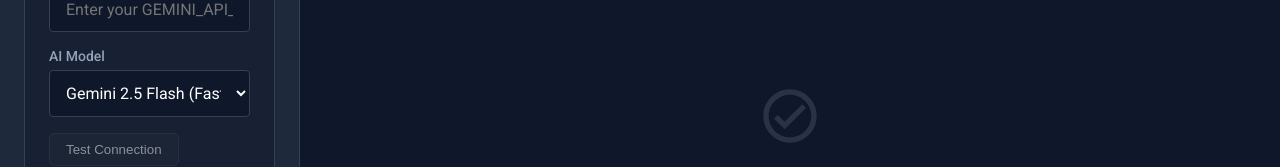
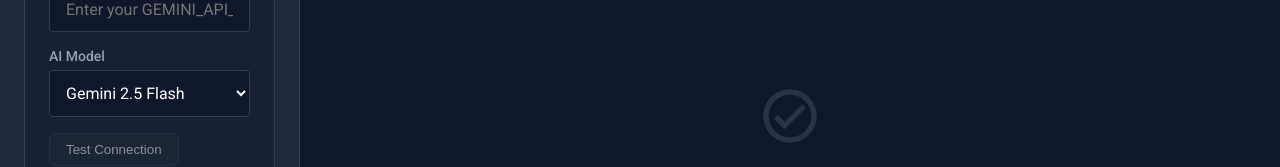
Before and after one commit to McEveritts/ApexTuning-, a React (Vite) app: page / in a window 1280 px wide. Shown: the part 181-348 px from the top of the page. Built offline with nearby package versions, Linux system fonts and the light colour scheme.

Commit message:
feat: add full Gemini 2.x and 3.x model families to settings

```diff
--- a/src/components/SettingsPanel.jsx
+++ b/src/components/SettingsPanel.jsx
@@ -110,9 +110,21 @@ function SettingsPanel({ onClearChat }) {
                 <div className="form-group" style={{ marginBottom: '1rem' }}>
                     <label>AI Model</label>
                     <select value={geminiModel} onChange={handleModelChange} style={{ width: '100%', padding: '0.75rem', background: 'var(--bg-slate-primary)', color: 'var(--text-primary)', border: '1px solid var(--border-slate)', borderRadius: '4px' }}>
-                        <option value="gemini-2.5-flash">Gemini 2.5 Flash (Fast, Recommended)</option>
-                        <option value="gemini-2.5-pro">Gemini 2.5 Pro (Powerful, Slower)</option>
+                        {/* Gemini 3.1 Family */}
+                        <option value="gemini-3.1-flash">Gemini 3.1 Flash</option>
+                        <option value="gemini-3.1-pro">Gemini 3.1 Pro (Advanced)</option>
+
+                        {/* Gemini 3.0 Family */}
+                        <option value="gemini-3.0-flash">Gemini 3.0 Flash</option>
+                        <option value="gemini-3.0-pro">Gemini 3.0 Pro (Advanced)</option>
+
+                        {/* Gemini 2.5 Family */}
+                        <option value="gemini-2.5-flash">Gemini 2.5 Flash</option>
+                        <option value="gemini-2.5-pro">Gemini 2.5 Pro</option>
+
+                        {/* Gemini 2.0 Family */}
                         <option value="gemini-2.0-flash">Gemini 2.0 Flash</option>
+                        <option value="gemini-2.0-flash-lite">Gemini 2.0 Flash-Lite</option>
                         <option value="gemini-2.0-pro-exp-02-05">Gemini 2.0 Pro Experimental</option>
                     </select>
                 </div>
```
